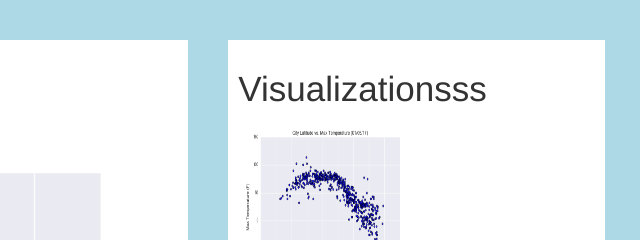
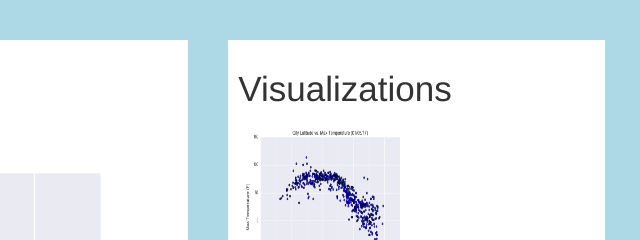
Before and after one commit to Jahmah/Latitude---web_visualisation_dashboard, a plain HTML site: page image-1.html in a window 1280 px wide. Shown: the part 156-396 px from the top of the page, 640-1280 px from the left. Drawn offline with Linux system fonts and the light colour scheme; some packages are replaced by stand-ins of ours.

Commit message:
Final Test

```diff
--- a/image-1.html
+++ b/image-1.html
@@ -86,7 +86,7 @@
                     <div class="col-sm-12 col-md-4">
                         <div class="box">
                             <div class="header">
-                                <h1 class="title">Visualizationsss</h1>
+                                <h1 class="title">Visualizations</h1>
                             </div>
                             <div class="content">
                                 <a href="./image-1.html"><img src="./assets/images/Fig1.png" alt="Latitude vs. Max Temperature"
```
Also changed, not shown: image-2.html (+1 -1 lines), image-3.html (+1 -1 lines), image-4.html (+1 -1 lines), landing.html (+1 -1 lines).
